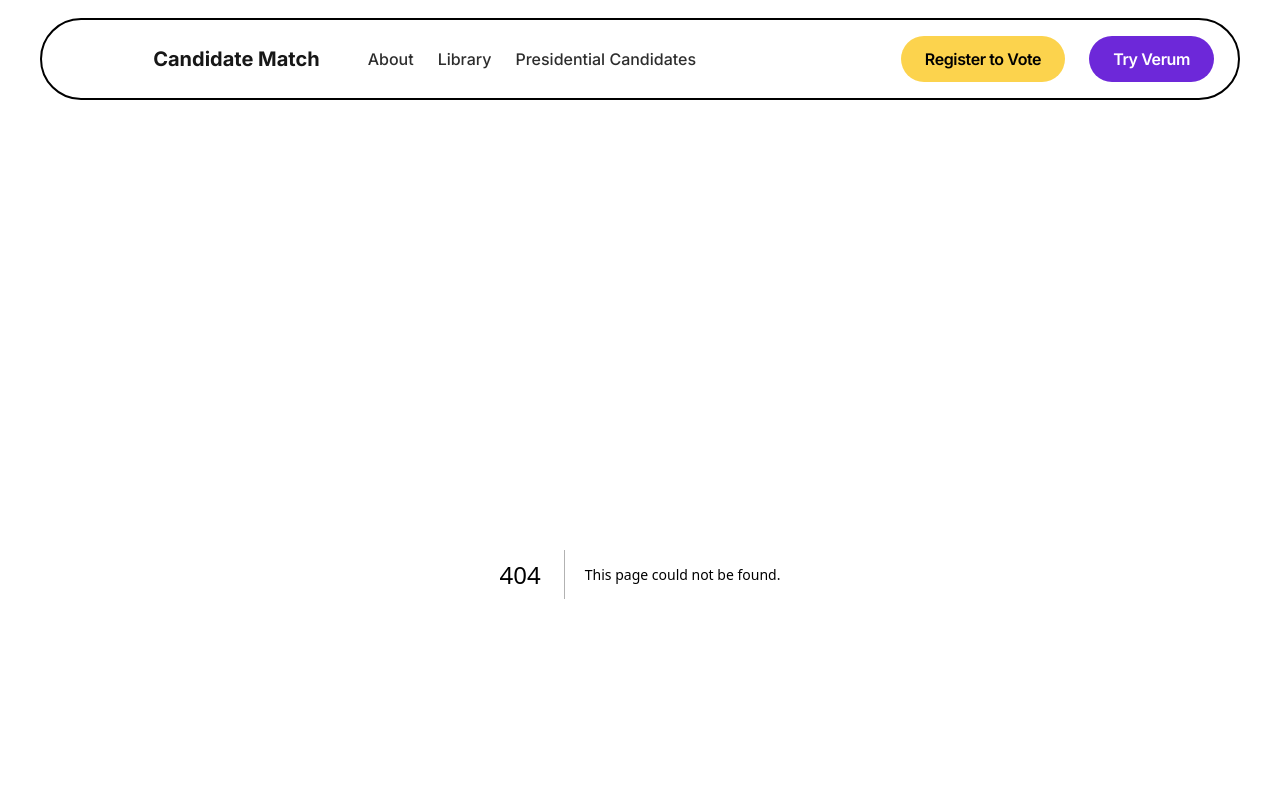
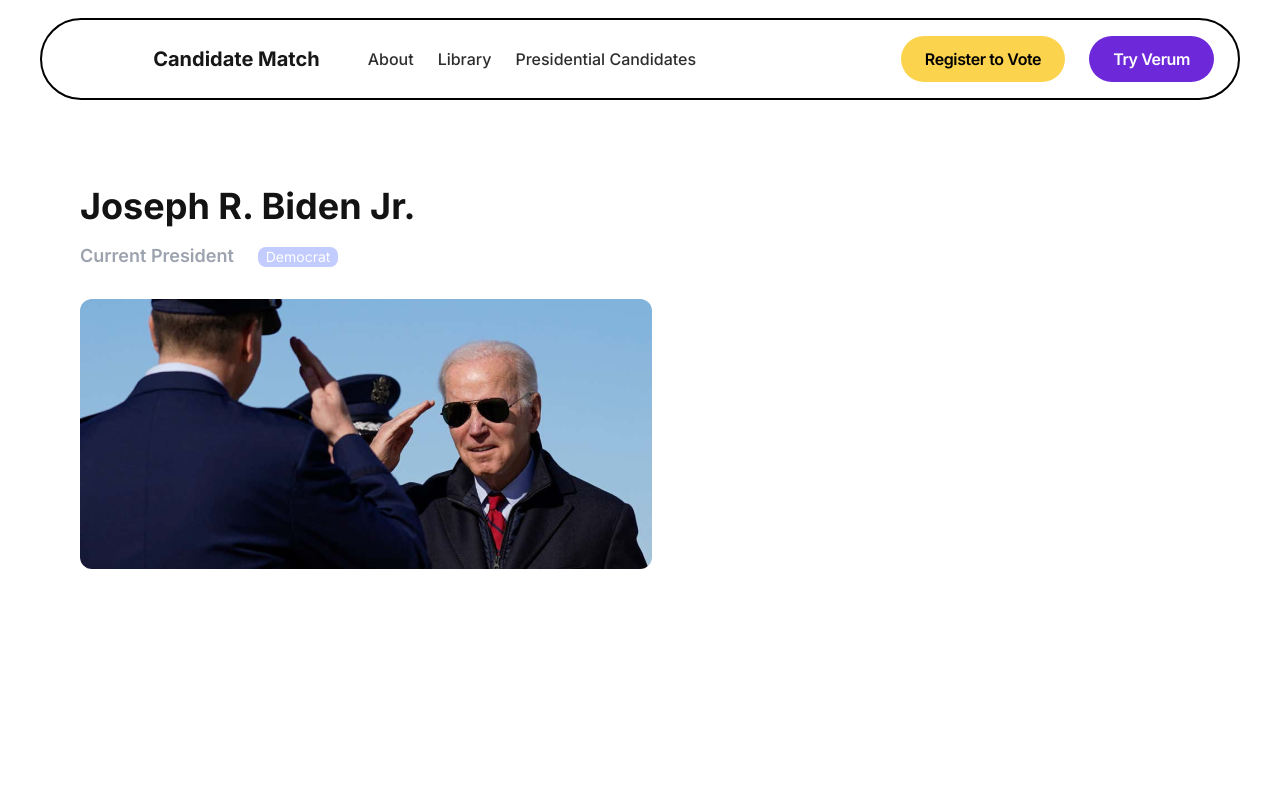
Before and after one commit to Akshat30/political-analyst, a Next.js app in the folder web-app/: page /candidates/biden in a window 1280 px wide. Before the commit this address had no page. Shown: the top 800 px of the page. Built offline with nearby package versions, Linux system fonts and the light colour scheme.

Commit message:
dyanmic page gen for candidates

```diff
--- /dev/null
+++ b/web-app/app/candidates/[slug]/page.js
@@ -0,0 +1,52 @@
+"use client";
+import React, { useState } from "react";
+import { candidates } from "../candidates";
+import Image from "next/image";
+
+function Page({ params }) {
+    const cand = params.slug;
+    const party = candidates[cand].party;
+    const name = candidates[cand].name;
+    const desc = candidates[cand].desc;
+    const img = candidates[cand].img;
+  return (
+    <>
+      <div className="w-full h-full py-3 flex flex-col">
+        <div className="ml-20">
+          <h1 className="text-[#131313] text-4xl font-bold">
+            {name}
+          </h1>
+          <div className="w-2/3 mt-4">
+            <span className="text-gray-400 text-lg font-semibold">
+              {desc}
+            </span>
+            <span className="ml-6">
+              {party === "Republican" ? (
+                <div className="mb-4 inline-block bg-[#FFC2C2] text-sm text-center px-2 rounded-lg">
+                  <p className="text-white">Republican</p>
+                </div>
+              ) : party === "Democrat" ? (
+                <div className="mb-4 inline-block bg-[#C2CCFF] text-sm text-center px-2 rounded-lg">
+                  <p className="text-white">Democrat</p>
+                </div>
+              ) : (
+                <div className="mb-4 inline-block bg-[#A19E9E] text-sm text-center px-2 rounded-lg">
+                  <p className="text-white">Third Party</p>
+                </div>
+              )}
+            </span>
+          </div>
+          <div className="w-full mt-4">
+            <Image
+              alt={name}
+              src={img}
+              className="rounded-xl"
+            />
+          </div>
+        </div>
+      </div>
+    </>
+  );
+}
+
+export default Page;
--- /dev/null
+++ b/web-app/app/candidates/candidates.js
@@ -0,0 +1,122 @@
+import pence from "../presidential-candidates/candidate-imgs/pence.png";
+import hutchinson from "../presidential-candidates/candidate-imgs/hutchinson.png";
+import binkley from "../presidential-candidates/candidate-imgs/binkley.png";
+import hurd from "../presidential-candidates/candidate-imgs/hurd.png";
+import kennedyJr from "../presidential-candidates/candidate-imgs/kennedy-jr.png";
+import tScott from "../presidential-candidates/candidate-imgs/t_scott.png";
+import christie from "../presidential-candidates/candidate-imgs/christie.png";
+import burgum from "../presidential-candidates/candidate-imgs/burgum.png";
+import trump from "../presidential-candidates/candidate-imgs/trump.png";
+import ramaswamy from "../presidential-candidates/candidate-imgs/ramaswamy.png";
+import haley from "../presidential-candidates/candidate-imgs/haley.png";
+import west from "../presidential-candidates/candidate-imgs/west.png";
+import elder from "../presidential-candidates/candidate-imgs/elder.png";
+import desantis from "../presidential-candidates/candidate-imgs/desantis.png";
+import biden from "../presidential-candidates/candidate-imgs/biden.png";
+import williamson from "../presidential-candidates/candidate-imgs/williamson.png";
+import johnson from "../presidential-candidates/candidate-imgs/johnson.png";
+
+export const candidates = {
+  biden: {
+    name: "Joseph R. Biden Jr.",
+    desc: "Current President",
+    img: biden,
+    party: "Democrat",
+  },
+  williamson: {
+    name: "Marianne Williamson",
+    desc: "Self-help author",
+    img: williamson,
+    party: "Democrat",
+  },
+  kennedyjr: {
+    name: "Robert F. Kennedy Jr.",
+    desc: "Current President",
+    img: kennedyJr,
+    party: "Democrat",
+  },
+  trump: {
+    name: "Donald Trump",
+    desc: "Former President & Businessman",
+    img: trump,
+    party: "Republican",
+  },
+  haley: {
+    name: "Nikki Haley",
+    desc: "Former President & U.N. Ambassador",
+    img: haley,
+    party: "Republican",
+  },
+  ramaswamy: {
+    name: "Vivek Ramaswamy",
+    desc: "Entrepreneur & Author",
+    img: ramaswamy,
+    party: "Republican",
+  },
+  johnson: {
+    name: "Perry Johnson",
+    desc: "Businessman",
+    img: johnson,
+    party: "Republican",
+  },
+  hutchinson: {
+    name: "Asa Hutchinson",
+    desc: "Former Governor of Arkansas",
+    img: hutchinson,
+    party: "Republican",
+  },
+  elder: {
+    name: "Larry Elder",
+    desc: "Conservative Talk Radio Host",
+    img: elder,
+    party: "Republican",
+  },
+  binkley: {
+    name: "Ryan Binkley",
+    desc: "Businessman & Pastor",
+    img: binkley,
+    party: "Republican",
+  },
+  tscott: {
+    name: "Tim Scott",
+    desc: "Senator from South Carolina",
+    img: tScott,
+    party: "Republican",
+  },
+  desantis: {
+    name: "Ron DeSantis",
+    desc: "Governor of Florida",
+    img: desantis,
+    party: "Republican",
+  },
+  pence: {
+    name: "Mike Pence",
+    desc: "Former Vice President",
+    img: pence,
+    party: "Republican",
+  },
+  christie: {
+    name: "Chris Christie",
+    desc: "Former Governor of New Jersey",
+    img: christie,
+    party: "Republican",
+  },
+  burgum: {
+    name: "Doug Burgum",
+    desc: "Governor of North Dakota",
+    img: burgum,
+    party: "Republican",
+  },
+  hurd: {
+    name: "Will Hurd",
+    desc: "Former Congressman from Texas",
+    img: hurd,
+    party: "Republican",
+  },
+  west: {
+    name: "Cornel West",
+    desc: "Professor and Progressive Activist",
+    img: west,
+    party: "Third Party",
+  },
+};
```
